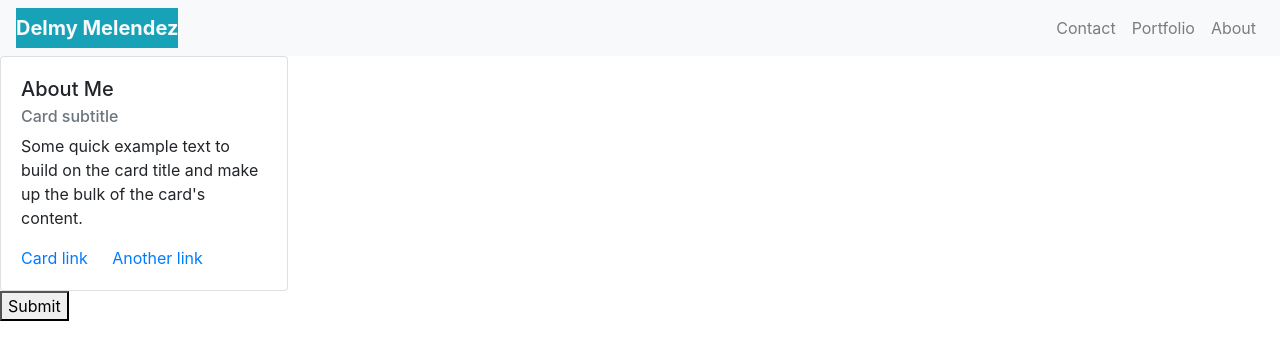
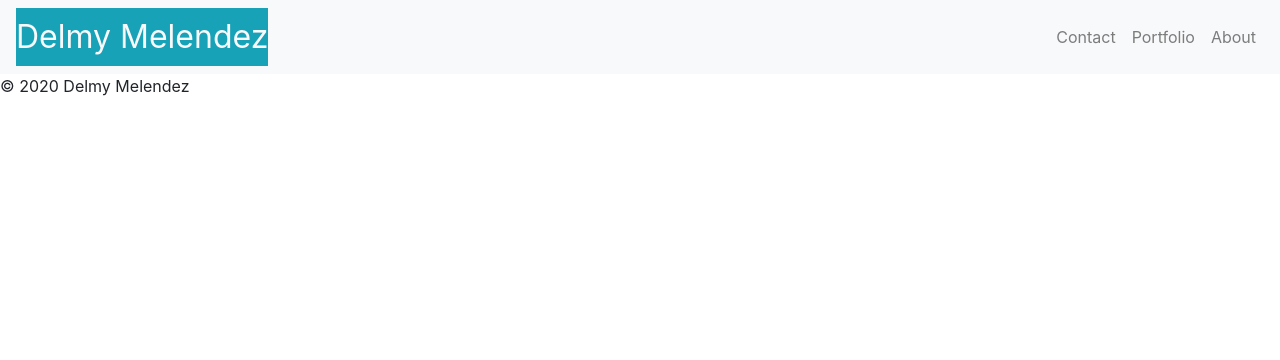
Before and after one commit to delmymm/Del.Mel-Homework-2, a plain HTML site: page portfolio.html in a window 1280 px wide. Drawn offline with nearby package versions, Linux system fonts and the light colour scheme.

Commit message:
Moving html files along with css.

```diff
--- a/02-Homework/index.html
+++ b/portfolio.html
@@ -4,14 +4,14 @@
     <head>
         <meta charset="UTF-8">
         <meta name="viewport" content="width=device-width, initial-scale=1.0">
-        <title>Website</title>
-
+        <title>Portfolio</title>
         <link rel="stylesheet" href="https://maxcdn.bootstrapcdn.com/bootstrap/4.0.0/css/bootstrap.min.css">
+        <link rel="stylesheet" href="style.css">
     </head>
 
     <body>
         <nav class="navbar navbar-expand-lg navbar-light bg-light">
-            <a class="navbar-brand navbar-light bg-info text-light"><strong>Delmy Melendez</strong></a>
+            <a id="name" class="navbar-brand navbar-light bg-info text-light">Delmy Melendez</a>
             <button class="navbar-toggler" type="button" data-toggle="collapse" data-target="#navbarSupportedContent" aria-controls="navbarSupportedContent" aria-expanded="false" aria-label="Toggle navigation">
               <span class="navbar-toggler-icon"></span>
             </button>
@@ -23,7 +23,6 @@
                   </li>
                 <li class="nav-item">
                   <a class="nav-link" href="#">Portfolio</a>
-                </li>
                   <li class="nav-item">
                     <a class="nav-link" href="#">About</a>
                   </li>
@@ -31,17 +30,12 @@
               </ul>
             </div>
           </nav>
-          <div class="card" style="width: 18rem;">
-            <div class="card-body">
-              <h5 class="card-title">About Me</h5>
-              <h6 class="card-subtitle mb-2 text-muted">Card subtitle</h6>
-              <p class="card-text">Some quick example text to build on the card title and make up the bulk of the card's content.</p>
-              <a href="#" class="card-link">Card link</a>
-              <a href="#" class="card-link">Another link</a>
-            </div>
-          </div>
-                <button type="button">Submit</button>
-              </div>
+
+          <div class="footer">
+            <p>
+                &copy; 2020 Delmy Melendez
+            </p>
+        </div>
     </body>
     <script src="https://code.jquery.com/jquery-3.5.1.slim.min.js"
         integrity="sha384-DfXdz2htPH0lsSSs5nCTpuj/zy4C+OGpamoFVy38MVBnE+IbbVYUew+OrCXaRkfj"
--- /dev/null
+++ b/style.css
@@ -0,0 +1,2 @@
+#name {
+    font-size: xx-large;}
```
Also changed, not shown: 02-Homework/portfolio.html (deleted, +0 -44 lines), contact.html (renamed from 02-Homework/contact.html, +9 -3 lines), index.html (added, +60 -0 lines), 02-Homework/style.css (deleted), 1 other file.
